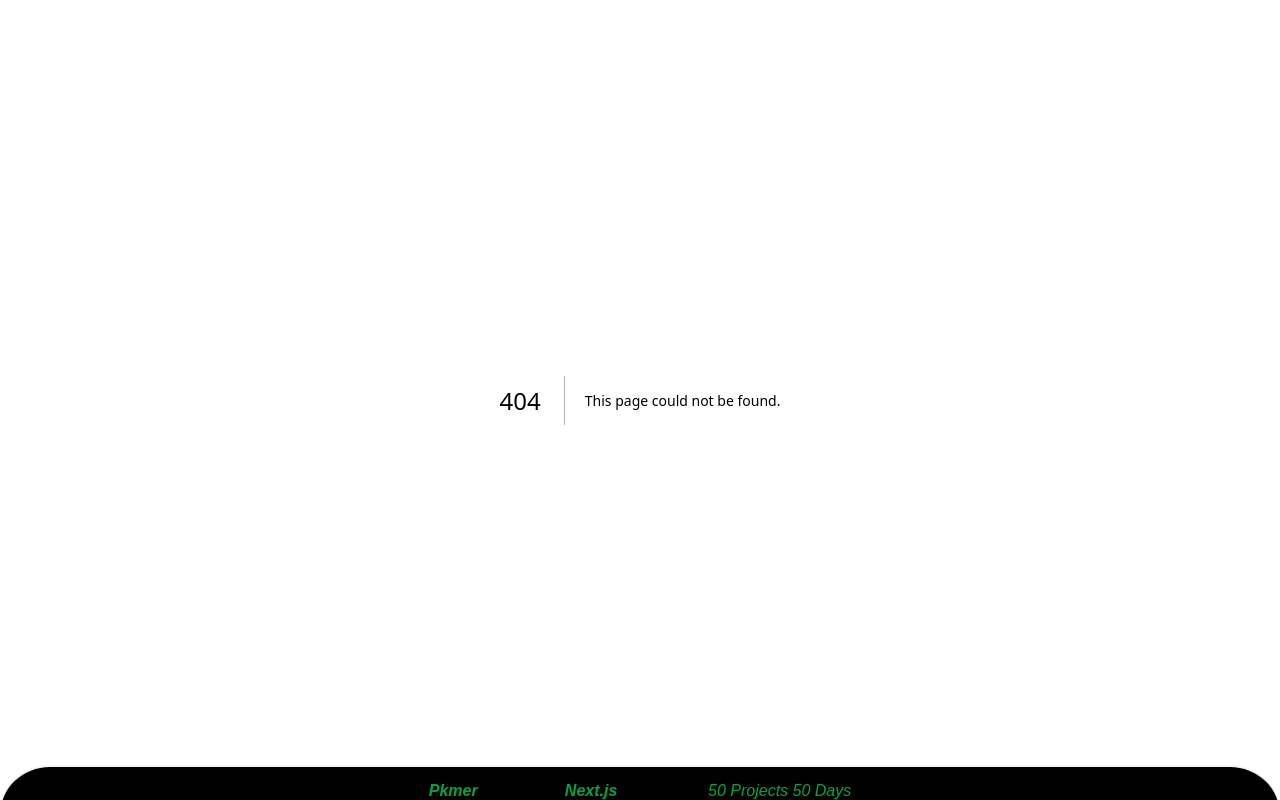
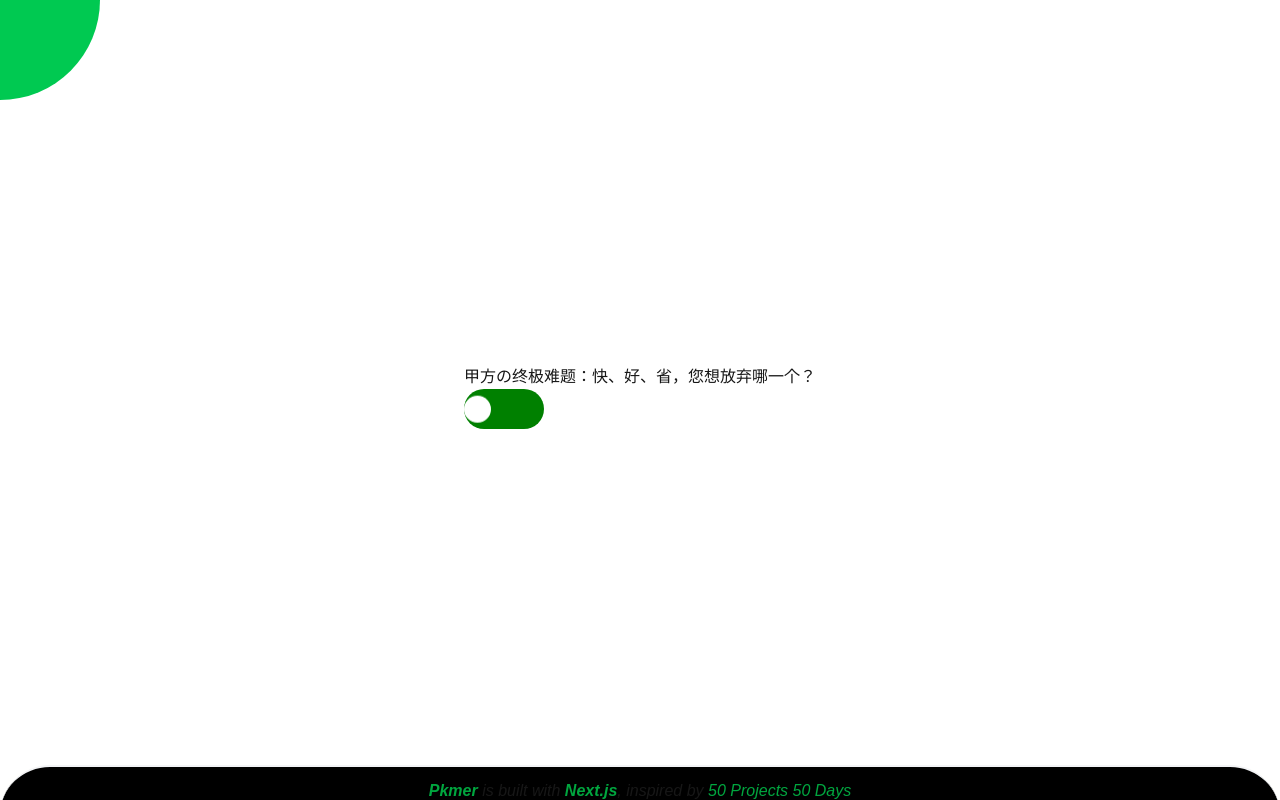
Before and after one commit to upangka/50days50projectsUseNextJs, a Next.js app: page /good-cheap-fast in a window 1280 px wide. Before the commit this address had no page. Built offline with nearby package versions, Linux system fonts and the light colour scheme; some icons are missing.

Commit message:
feat(toggle ball): 基本完成toggle ball的布局

```diff
--- /dev/null
+++ b/src/app/(cases)/good-cheap-fast/page.tsx
@@ -0,0 +1,16 @@
+'use client'
+import ToggleBall from '@/components/toggle-ball/toggle-ball'
+export default function GoodCheapFastPage() {
+  return (
+    <section className='flex h-screen w-screen items-center justify-center'>
+      <div>
+        <h1>甲方の终极难题：快、好、省，您想放弃哪一个？</h1>
+        <ul>
+          <li>
+            <ToggleBall onChange={isOpen => {}} />
+          </li>
+        </ul>
+      </div>
+    </section>
+  )
+}
--- a/src/app/(cases)/quiz-app/page.tsx
+++ b/src/app/(cases)/quiz-app/page.tsx
@@ -24,7 +24,10 @@ export default function QuizAppPage() {
 
   return (
     <section
-      className={clsx(zcoolKuaiLe.className, 'flex h-screen w-screen items-center justify-center')}
+      className={clsx(
+        zcoolKuaiLe.className,
+        'flex h-screen w-screen items-center justify-center select-none'
+      )}
     >
       {isOver ? (
         <OverCard
--- /dev/null
+++ b/src/components/toggle-ball/toggle-ball.module.scss
@@ -0,0 +1,49 @@
+$slide-right: slide-right;
+$slide-left: slide-left;
+
+// 使用Sass的mixin定义动画
+@mixin slide($direction) {
+  @if $direction == 'right' {
+    @keyframes #{$slide-right} {
+      0% {
+        transform: translateX(0) scale(1);
+      }
+      50% {
+        transform: translateX(100%) scale(1.2);
+      }
+
+      100% {
+        transform: translateX(200%) scale(1);
+      }
+    }
+  } @else if $direction == 'left' {
+    @keyframes #{$slide-left} {
+      0% {
+        transform: translateX(200%) scale(1);
+      }
+
+      50% {
+        transform: translateX(100%) scale(1.2);
+      }
+
+      100% {
+        transform: translateX(0) scale(1);
+      }
+    }
+  }
+}
+
+.ToggleBallContainer {
+  .Ball {
+    animation-duration: 0.5s;
+    animation-timing-function: linear;
+    animation-fill-mode: forwards;
+    animation-name: $slide-left;
+    @include slide('right');
+  }
+
+  .CheckedBox:checked + .Ball {
+    animation-name: $slide-right;
+    @include slide('left');
+  }
+}
--- /dev/null
+++ b/src/components/toggle-ball/toggle-ball.tsx
@@ -0,0 +1,51 @@
+'use client'
+import { useState } from 'react'
+import clsx from 'clsx'
+import Styles from './toggle-ball.module.scss'
+
+interface ToggleBallProps {
+  bgColor?: string
+  ballColor?: string
+  onChange: (isOpen: boolean) => void
+}
+const ToggleBall: React.FC<ToggleBallProps> = ({
+  bgColor = 'green',
+  ballColor = 'white',
+  onChange
+}) => {
+  const [isOpen, setIsOpen] = useState(false)
+
+  function handleChange() {
+    setIsOpen(prev => !prev)
+    onChange(!isOpen)
+    console.log('Click Me')
+  }
+
+  const animationName = isOpen ? Styles.slideRight : Styles.slideLeft
+  console.log({ animationName })
+  return (
+    <label
+      onClick={handleChange}
+      style={{
+        backgroundColor: bgColor
+      }}
+      className={clsx(
+        Styles.ToggleBallContainer,
+        'relative inline-block aspect-[2/1] w-[80px] rounded-3xl'
+      )}
+    >
+      <input type='checkbox' className={clsx(Styles.CheckedBox, 'hidden')} />
+      <div
+        style={{
+          backgroundColor: ballColor
+        }}
+        className={clsx(
+          Styles.Ball,
+          'absolute top-1/2 aspect-square w-1/3 -translate-y-1/2 rounded-full'
+        )}
+      ></div>
+    </label>
+  )
+}
+ToggleBall.displayName = 'ToggleBall'
+export default ToggleBall
--- a/src/data/projects.tsx
+++ b/src/data/projects.tsx
@@ -42,7 +42,7 @@ export const projects: ProjectDemo[] = [
   { id: 29, title: 'Double Click Heart', route: 'double-click-heart', finished: true },
   { id: 30, title: 'Auto Text Effect', route: 'auto-text-effect', finished: true },
   { id: 31, title: 'Password Generator', route: 'password-generator', finished: false },
-  { id: 32, title: 'Good Cheap Fast', route: 'good-cheap-fast', finished: false },
+  { id: 32, title: 'Good Cheap Fast', route: 'good-cheap-fast', finished: true },
   { id: 33, title: 'Notes App', route: 'notes-app', finished: false },
   { id: 34, title: 'Animated Countdown', route: 'animated-countdown', finished: true },
   { id: 35, title: 'Image Carousel', route: 'image-carousel', finished: false },
```
